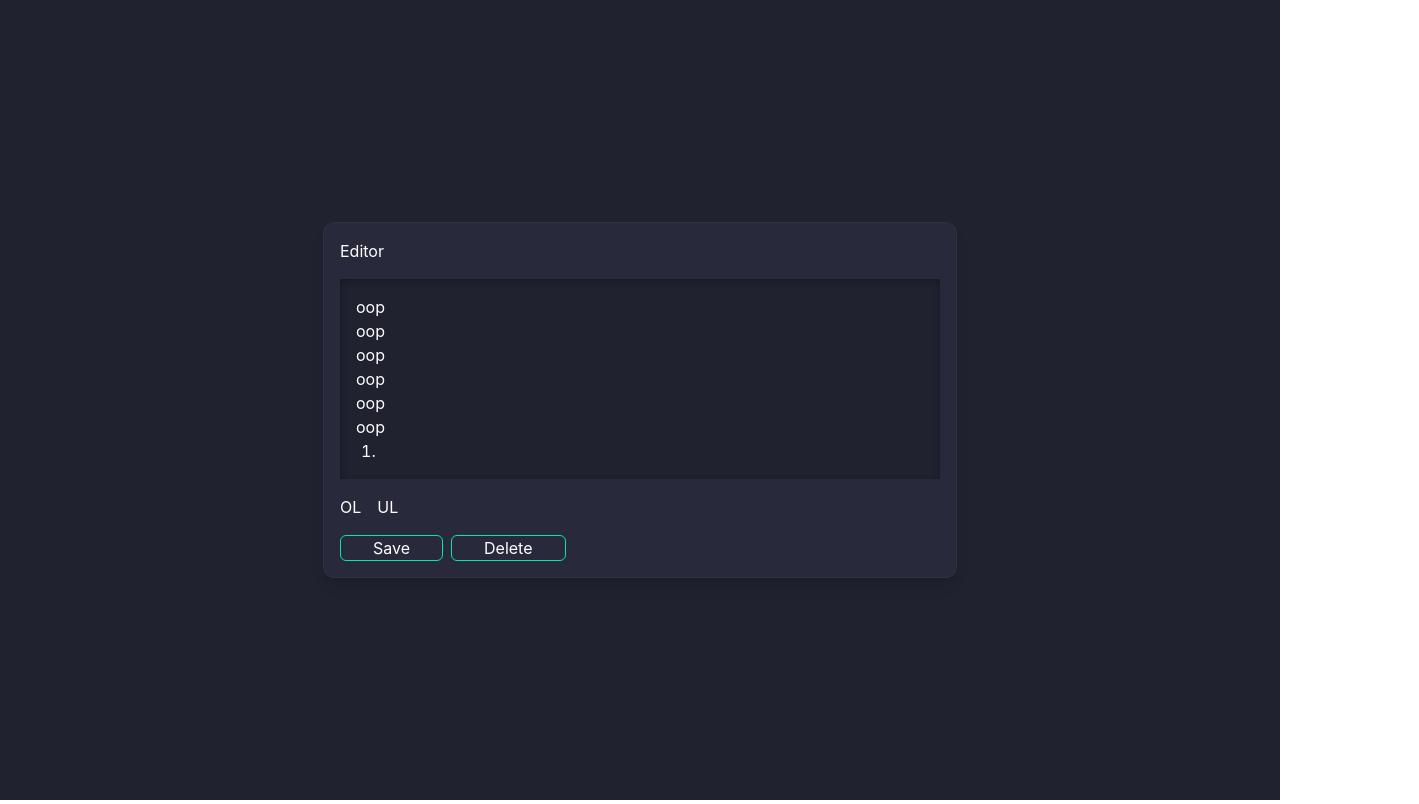
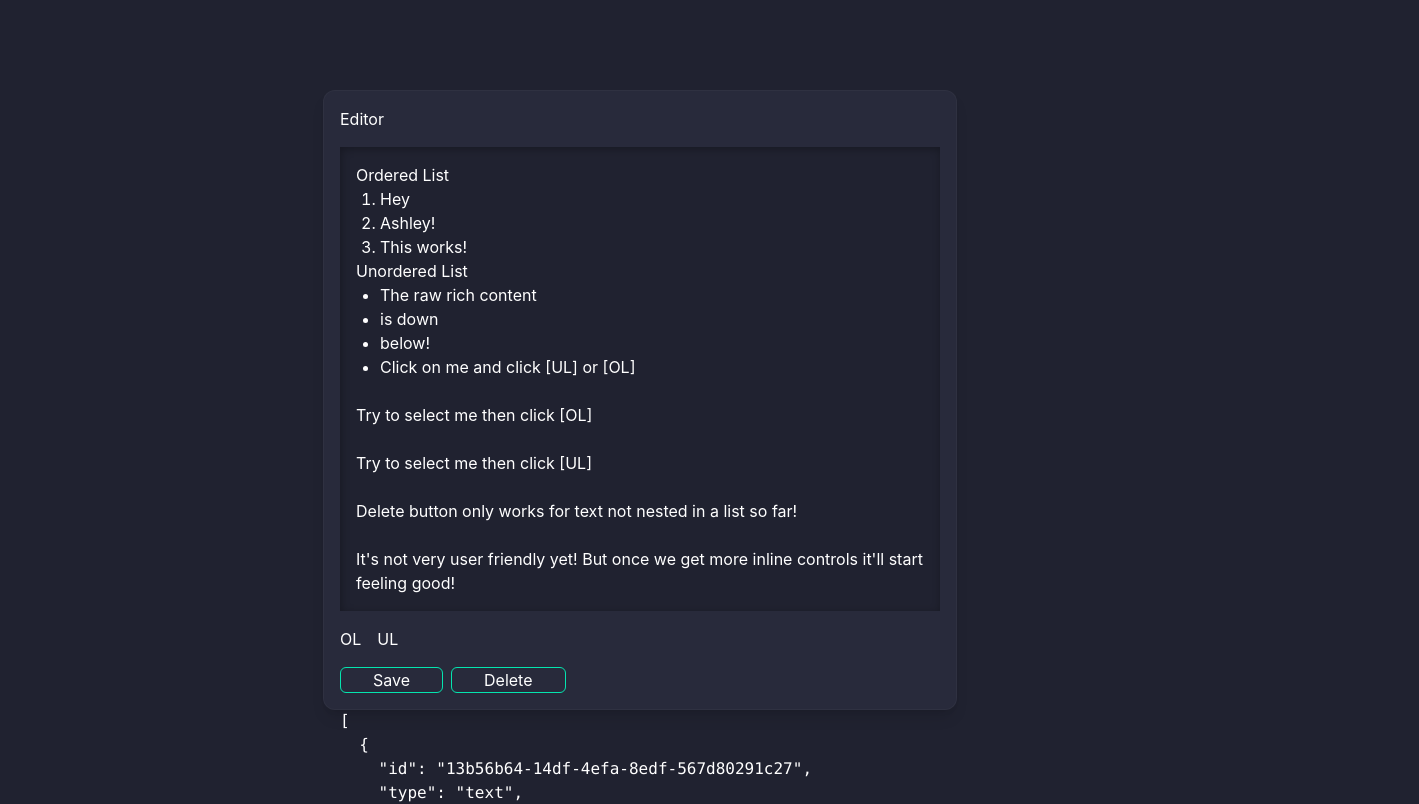
Before and after one commit to zane-jensen/rosette, a React (Vite) app: page / in a window 1280 px wide. Shown: the top 804 px of the page, 1419 px wide, since content can reach past the window. Built offline with nearby package versions, Linux system fonts and the light colour scheme.

Commit message:
Got better default text for testing

```diff
--- a/src/App.tsx
+++ b/src/App.tsx
@@ -4,8 +4,8 @@ import Editor from './pages/Editor'
 function App() {
 
   return (
-    <div className='flex flex-col items-center w-full h-full justify-center'>
-        <div>
+    <div className='flex flex-col items-center w-full h-screen justify-center'>
+        <div className='flex flex-col items-center justify-center h-full'>
           <Editor/>
         </div>
     </div>
--- a/src/components/Panel.tsx
+++ b/src/components/Panel.tsx
@@ -1,7 +1,7 @@
 
 
 const Panel = ({children}: {children: React.ReactNode}) => (
-    <div className="rounded-xl overflow-hidden border border-white/[0.03] shadow-lg p-4 bg-(--color-slate)">
+    <div className="rounded-xl border border-white/[0.03] shadow-lg p-4 bg-(--color-slate) relative">
         {children}
     </div>
 )
--- a/src/index.css
+++ b/src/index.css
@@ -16,10 +16,10 @@
 
 #root {
   color: white;
-  background-color: var(--color-dark-slate);
-  height: 100vh;
+  min-height: 100vh;
 }
 
 html {
   color: white;
+  background-color: var(--color-dark-slate);
 }
--- a/src/nodes/factories.tsx
+++ b/src/nodes/factories.tsx
@@ -21,11 +21,11 @@ export const createUnorderedListNode = (): UnorderedListNode => ({
 
 
 
-export const createListItemNode = (): ListItemNode => ({
+export const createListItemNode = (startingText?: string): ListItemNode => ({
     id: crypto.randomUUID(),
     type: NODE_TYPES.LIST_ITEM,
     nodes: [
-        createTextNode()
+        createTextNode(startingText)
     ]
 })
 
--- a/src/pages/Editor.tsx
+++ b/src/pages/Editor.tsx
@@ -89,7 +89,7 @@ const Editor = () => {
 
     return (
         <Panel>
-            <div className="flex flex-col gap-4 min-w-150">
+            <div className="flex flex-col gap-4 min-w-125 max-w-150">
                 <p>Editor</p>
 
                 <div
@@ -118,6 +118,7 @@ const Editor = () => {
                     <button className="border-1 border-green rounded-md px-8 w-max hover:bg-green/20 cursor-pointer" onMouseDown={(e) => e.preventDefault()} onClick={() => deleteFocused()}>Delete</button>
                 </div>
             </div>
+            {true && <pre className='w-100 absolute top-[100%]'>{JSON.stringify(nodes, null, 2)}</pre>}
         </Panel>
     )
 }
--- a/src/providers/editor/EditorProvider.tsx
+++ b/src/providers/editor/EditorProvider.tsx
@@ -1,6 +1,6 @@
 import { createContext, useContext, useState, type ReactNode } from "react";
 import type { RosetteNode } from "../../nodes/types";
-import { createOrderedListNode, createTextNode } from "../../nodes/factories";
+import { createListItemNode, createOrderedListNode, createTextNode, createUnorderedListNode } from "../../nodes/factories";
 import { findNodeById, updateNodeById } from "../../nodes/utils";
 
 interface EditorContextValue {
@@ -20,13 +20,33 @@ export const useEditor = () => {
 
 export const EditorProvider = ({children}: {children: ReactNode}) => {
     const [nodes, setNodes] = useState<RosetteNode[]>([
-        createTextNode("oop"),
-        createTextNode("oop"),
-        createTextNode("oop"),
-        createTextNode("oop"),
-        createTextNode("oop"),
-        createTextNode("oop"),
-        createOrderedListNode()
+        createTextNode("Ordered List"),
+        {
+            ...createOrderedListNode(),
+            nodes: [
+                createListItemNode("Hey"),
+                createListItemNode("Ashley!"),
+                createListItemNode("This works!")
+            ]
+        },
+        createTextNode("Unordered List"),
+        {
+            ...createUnorderedListNode(),
+            nodes: [
+                createListItemNode("The raw rich content"),
+                createListItemNode("is down"),
+                createListItemNode("below!"),
+                createListItemNode("Click on me and click [UL] or [OL]")
+            ]
+        },
+        createTextNode(""),
+        createTextNode("Try to select me then click [OL]"),
+        createTextNode(""),
+        createTextNode("Try to select me then click [UL]"),
+        createTextNode(""),
+        createTextNode("Delete button only works for text not nested in a list so far!"),
+        createTextNode(""),
+        createTextNode("It's not very user friendly yet! But once we get more inline controls it'll start feeling good!")
     ]);
 
     const updateNode = (node: RosetteNode) => {
```
